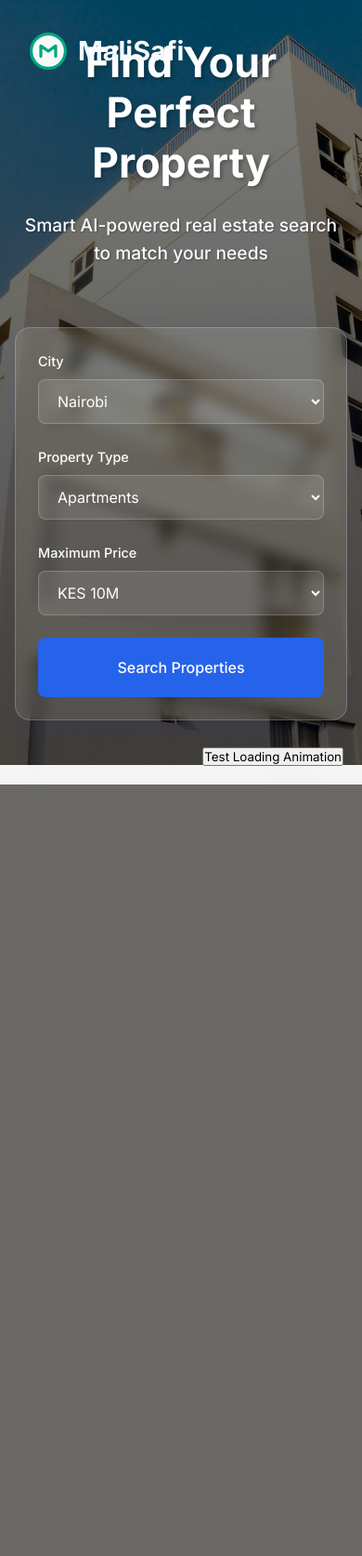
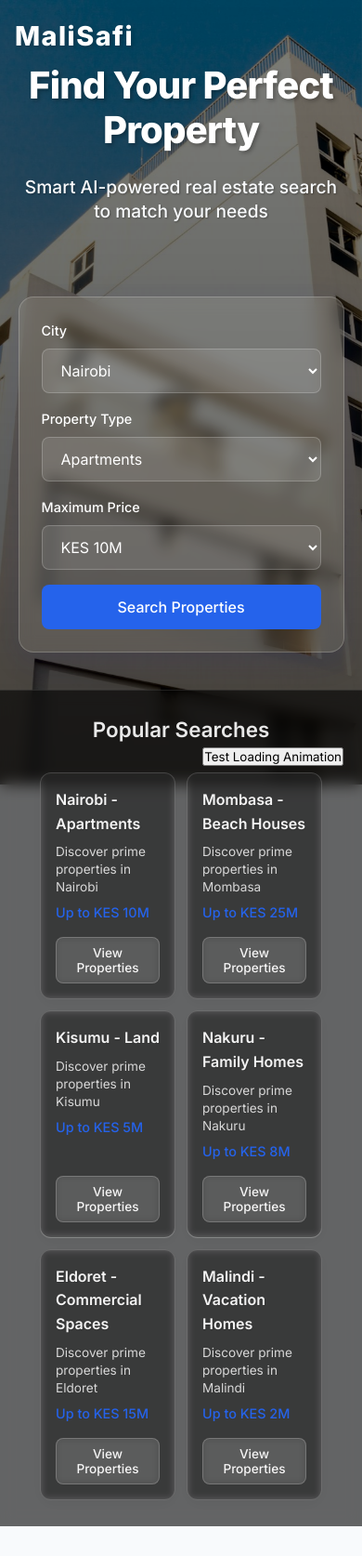
Before and after one commit to fourbic/MaliSafi, a Flask app: page / in a window 390 px wide. Shown: the whole page at 93% size. Before the commit the page ends 844 px from the top, so only its background shows below. Run offline with Flask 3, Linux system fonts and the light colour scheme.

Commit message:
feat: Add MaliSafi logo and enhance UI styling
- Added MaliSafi logo image
- Updated hero section with logo styling
- Enhanced search form UI with improved responsiveness
- Updated run_dev.sh with required dependencies
- Refined real estate agent AI behavior

```diff
--- a/ai_agents/real_estate_agents.py
+++ b/ai_agents/real_estate_agents.py
@@ -101,7 +101,7 @@
     def create_search_task(agent, city, property_type, max_price, urls):
         return Task(
             description=f"Find {property_type} in {city} under {max_price} from: {urls}",
-            expected_output="3-5 relevant properties with key details",
+            expected_output="max of 3 relevant properties with key details",
             agent=agent,
             tools=[ScrapeWebsiteTool()],
             output_json=PropertyData
--- a/static/css/style.css
+++ b/static/css/style.css
@@ -9,6 +9,9 @@
     --glass-border: rgba(255, 255, 255, 0.2);
     --card-shadow: 0 8px 32px 0 rgba(31, 38, 135, 0.15);
     --transition: all 0.3s ease;
+    --container-padding: clamp(1rem, 5vw, 2rem);
+    --hero-title-size: clamp(2.5rem, 8vw, 5rem);
+    --hero-subtitle-size: clamp(1.2rem, 4vw, 1.8rem);
 }
 
 * {
@@ -22,36 +25,39 @@
     background-color: var(--background);
     color: var(--text-color);
     line-height: 1.6;
+    overflow-y: auto;
+    -webkit-overflow-scrolling: touch;
 }
 
 /* Hero Section */
 .hero {
     position: relative;
-    height: 100vh;
+    min-height: 100vh;
+    height: auto;
     width: 100%;
     display: flex;
     flex-direction: column;
     align-items: center;
     justify-content: flex-start;
-    overflow: hidden;
+    overflow: visible;
 }
 
 .hero-image {
-    position: absolute;
+    position: fixed;
     top: 0;
     left: 0;
     width: 100%;
-    height: 100%;
+    height: 100vh;
     object-fit: cover;
     z-index: 1;
 }
 
 .hero-overlay {
-    position: absolute;
+    position: fixed;
     top: 0;
     left: 0;
     width: 100%;
-    height: 100%;
+    height: 100vh;
     background: linear-gradient(rgba(0, 0, 0, 0.5), rgba(0, 0, 0, 0.7));
     z-index: 2;
 }
@@ -60,35 +66,41 @@
     position: relative;
     z-index: 3;
     text-align: center;
-    padding: 2rem;
-    margin-top: 5vh;
+    padding: var(--container-padding);
+    padding-top: clamp(8vh, 12vh, 15vh);
     width: 100%;
     max-width: 1200px;
 }
 
 .hero-content h1 {
-    font-size: 4rem;
+    font-size: var(--hero-title-size);
     font-weight: 800;
     color: #ffffff;
-    margin-bottom: 1.5rem;
+    margin-bottom: clamp(1rem, 3vh, 1.5rem);
     text-shadow: 2px 2px 4px rgba(0, 0, 0, 0.3);
     line-height: 1.2;
+    letter-spacing: -0.02em;
 }
 
 .hero-content p {
-    font-size: 1.5rem;
+    font-size: var(--hero-subtitle-size);
     color: #f8fafc;
     font-weight: 500;
     text-shadow: 1px 1px 2px rgba(0, 0, 0, 0.3);
-    margin-bottom: 2rem;
+    margin-bottom: clamp(2rem, 5vh, 3rem);
+    line-height: 1.4;
+    max-width: 800px;
+    margin-left: auto;
+    margin-right: auto;
 }
 
 /* Container */
 .container {
     max-width: 1200px;
     margin: 0 auto;
-    padding: 0 1rem;
+    padding: 0 var(--container-padding);
     position: relative;
+    z-index: 3;
 }
 
 /* Search Container */
@@ -98,7 +110,7 @@
     width: 100%;
     max-width: 800px;
     margin: 2rem auto;
-    padding: 0 1rem;
+    padding: 0 var(--container-padding);
 }
 
 .search-form {
@@ -107,11 +119,11 @@
     -webkit-backdrop-filter: blur(8px);
     border: 1px solid var(--glass-border);
     border-radius: 1rem;
-    padding: 2rem;
+    padding: clamp(1.5rem, 4vw, 2rem);
     box-shadow: var(--card-shadow);
     display: grid;
     grid-template-columns: repeat(auto-fit, minmax(200px, 1fr));
-    gap: 1.5rem;
+    gap: clamp(1rem, 2vw, 1.5rem);
     align-items: end;
 }
 
@@ -186,39 +198,39 @@
 
 /* Responsive Adjustments */
 @media (max-width: 768px) {
-    .hero-content {
-        margin-top: 3vh;
-        padding: 1rem;
+    .hero {
+        height: auto;
+        min-height: 100vh;
+        padding-bottom: 2rem;
     }
 
-    .hero-content h1 {
-        font-size: 2.8rem;
+    .hero-content {
+        padding-top: clamp(6vh, 8vh, 10vh);
     }
 
-    .hero-content p {
-        font-size: 1.2rem;
-    }
-
-    .search-form {
-        grid-template-columns: 1fr;
-        padding: 1.5rem;
+    .hero-logo {
+        position: relative;
+        margin-bottom: 2rem;
     }
 
     .search-container {
-        padding: 0 1rem;
         margin: 1rem auto;
     }
 
-    .btn-primary {
-        margin-top: 1rem;
-    }
-
     .popular-searches {
-        padding: 2rem 1rem;
+        margin-top: 0;
+        padding-top: 2rem;
+        min-height: auto;
     }
 
     .card-grid {
-        grid-template-columns: 1fr;
+        grid-template-columns: repeat(auto-fit, minmax(250px, 1fr));
+        gap: 1rem;
+        padding: 0.5rem;
+    }
+
+    .search-card {
+        min-height: 150px;
     }
 }
 
@@ -254,14 +266,48 @@
 .logo {
     display: flex;
     align-items: center;
-    font-size: 1.8rem;
-    font-weight: 800;
-    color: #f8fafc;
+    gap: 0.5rem;
+    z-index: 10;
 }
 
-.logo img {
-    height: 2.5rem;
-    margin-right: 0.75rem;
+.logo-image {
+    height: 50px;
+    width: auto;
+}
+
+.logo-text {
+    font-size: 2rem;
+    font-weight: 800;
+    color: #ffffff;
+    text-shadow: 2px 2px 4px rgba(0, 0, 0, 0.2);
+    letter-spacing: 0.05em;
+}
+
+.hero-logo {
+    position: absolute;
+    top: clamp(1rem, 3vw, 2rem);
+    left: clamp(1rem, 3vw, 2rem);
+    display: flex;
+    align-items: center;
+    gap: clamp(0.5rem, 2vw, 1rem);
+    z-index: 10;
+}
+
+.hero-logo .logo-image {
+    height: clamp(40px, 8vw, 60px);
+    width: auto;
+}
+
+.hero-logo .logo-text {
+    font-size: clamp(1.8rem, 4vw, 2.4rem);
+}
+
+.tagline {
+    font-size: clamp(0.9rem, 2vw, 1.2rem);
+    color: #ffffff;
+    margin-top: 0.25rem;
+    font-weight: 500;
+    text-shadow: 1px 1px 2px rgba(0, 0, 0, 0.2);
 }
 
 nav {
@@ -326,73 +372,181 @@
 .popular-searches {
     position: relative;
     z-index: 4;
-    padding: 4rem 2rem;
-    background: rgba(255, 255, 255, 0.95);
-    margin-top: 2rem;
-    backdrop-filter: blur(10px);
-    -webkit-backdrop-filter: blur(10px);
+    padding: clamp(1.5rem, 3vw, 2.5rem) var(--container-padding);
+    background: rgba(0, 0, 0, 0.6);
+    margin-top: 1.5rem;
+    backdrop-filter: blur(8px);
+    -webkit-backdrop-filter: blur(8px);
+    border-top: 1px solid rgba(255, 255, 255, 0.1);
+    min-height: 50vh;
 }
 
 .popular-searches h2 {
     text-align: center;
-    margin-bottom: 2rem;
-    color: var(--primary-color);
-    font-size: 2.2rem;
-    font-weight: 700;
+    margin-bottom: clamp(1.5rem, 3vw, 2rem);
+    color: rgba(255, 255, 255, 0.9);
+    font-size: clamp(1.4rem, 3vw, 1.8rem);
+    font-weight: 600;
+    text-shadow: 1px 1px 2px rgba(0, 0, 0, 0.1);
 }
 
 .card-grid {
     display: grid;
-    grid-template-columns: repeat(auto-fill, minmax(280px, 1fr));
-    gap: 1.5rem;
-    max-width: 1200px;
+    grid-template-columns: repeat(auto-fit, minmax(220px, 1fr));
+    gap: clamp(0.75rem, 2vw, 1.25rem);
+    max-width: 1000px;
     margin: 0 auto;
+    padding: 0.25rem;
 }
 
 .search-card {
-    background: white;
-    border-radius: 1rem;
-    padding: 1.5rem;
-    box-shadow: 0 4px 6px rgba(0, 0, 0, 0.05);
-    transition: all 0.3s ease;
-    border: 1px solid rgba(0, 0, 0, 0.05);
+    background: rgba(255, 255, 255, 0.08);
+    backdrop-filter: blur(4px);
+    -webkit-backdrop-filter: blur(4px);
+    border: 1px solid rgba(255, 255, 255, 0.15);
+    border-radius: 0.75rem;
+    padding: clamp(1rem, 2vw, 1.5rem);
+    box-shadow: 0 4px 16px rgba(0, 0, 0, 0.05);
+    transition: all 0.4s cubic-bezier(0.175, 0.885, 0.32, 1.275);
+    transform-origin: center;
+    overflow: hidden;
+    position: relative;
+    display: flex;
+    flex-direction: column;
+    height: auto;
+    min-height: 180px;
 }
 
-.search-card:hover {
-    transform: translateY(-5px);
-    box-shadow: 0 12px 20px rgba(0, 0, 0, 0.1);
+.search-card::before {
+    content: '';
+    position: absolute;
+    top: 0;
+    left: 0;
+    right: 0;
+    bottom: 0;
+    background: linear-gradient(
+        45deg,
+        rgba(37, 99, 235, 0.05) 0%,
+        rgba(255, 255, 255, 0.05) 100%
+    );
+    z-index: -1;
+    transition: opacity 0.3s ease;
+    opacity: 0;
+}
+
+.search-card:hover::before {
+    opacity: 1;
 }
 
 .search-card h3 {
-    font-size: 1.2rem;
-    margin-bottom: 0.75rem;
-    color: var(--primary-color);
+    font-size: clamp(1rem, 2vw, 1.2rem);
+    margin-bottom: 0.5rem;
+    color: rgba(255, 255, 255, 0.95);
     font-weight: 600;
+    text-shadow: 1px 1px 1px rgba(0, 0, 0, 0.1);
 }
 
 .search-card p {
-    font-size: 1rem;
+    font-size: clamp(0.85rem, 1.5vw, 0.95rem);
+    margin-bottom: 0.5rem;
+    color: rgba(255, 255, 255, 0.8);
+    line-height: 1.4;
+}
+
+.search-card p:last-of-type {
+    font-size: clamp(0.9rem, 1.5vw, 1rem);
+    color: rgba(255, 255, 255, 0.9);
+    font-weight: 500;
     margin-bottom: 1rem;
-    color: var(--text-color);
-    line-height: 1.5;
+}
+
+.search-card form {
+    margin-top: auto;
 }
 
 .search-card button {
-    background-color: var(--primary-color);
-    color: white;
-    border: none;
-    padding: 0.75rem 1rem;
+    background: rgba(255, 255, 255, 0.1);
+    color: rgba(255, 255, 255, 0.95);
+    border: 1px solid rgba(255, 255, 255, 0.2);
+    padding: 0.6rem 1rem;
     border-radius: 0.5rem;
-    font-size: 1rem;
+    font-size: clamp(0.85rem, 1.5vw, 0.95rem);
     font-weight: 500;
     width: 100%;
     cursor: pointer;
-    transition: all 0.3s ease;
+    transition: all 0.3s cubic-bezier(0.4, 0, 0.2, 1);
+    backdrop-filter: blur(4px);
+    -webkit-backdrop-filter: blur(4px);
+    margin-top: auto;
+    position: relative;
+    overflow: hidden;
 }
 
 .search-card button:hover {
-    background-color: var(--secondary-color);
+    background: var(--primary-color);
     transform: translateY(-2px);
+    box-shadow: 0 4px 15px rgba(37, 99, 235, 0.35),
+                0 0 0 2px rgba(37, 99, 235, 0.2);
+    border-color: var(--primary-color);
+}
+
+.search-card button::before {
+    content: '';
+    position: absolute;
+    top: 50%;
+    left: 50%;
+    width: 120%;
+    height: 120%;
+    background: radial-gradient(circle, rgba(37, 99, 235, 0.3) 0%, transparent 70%);
+    transform: translate(-50%, -50%) scale(0);
+    transition: transform 0.5s ease;
+    pointer-events: none;
+}
+
+.search-card button:hover::before {
+    transform: translate(-50%, -50%) scale(1);
+}
+
+/* Enhanced Responsive Breakpoints */
+@media (max-width: 480px) {
+    .card-grid {
+        grid-template-columns: repeat(2, 1fr);
+        gap: 0.75rem;
+    }
+
+    .search-card {
+        min-height: 160px;
+        padding: 1rem;
+    }
+
+    .search-card button {
+        padding: 0.5rem 0.75rem;
+    }
+}
+
+@media (min-width: 481px) and (max-width: 768px) {
+    .card-grid {
+        grid-template-columns: repeat(auto-fit, minmax(180px, 1fr));
+        gap: 1rem;
+    }
+
+    .search-card {
+        min-height: 170px;
+    }
+}
+
+@media (min-width: 769px) and (max-width: 1024px) {
+    .card-grid {
+        grid-template-columns: repeat(auto-fit, minmax(200px, 1fr));
+        gap: 1.25rem;
+    }
+}
+
+@media (min-width: 1025px) {
+    .card-grid {
+        grid-template-columns: repeat(auto-fit, minmax(220px, 1fr));
+        gap: 1.25rem;
+    }
 }
 
 .results-page {
@@ -921,3 +1075,20 @@
         grid-template-columns: 1fr;
     }
 }
+
+/* Main Content Wrapper */
+.main-content {
+    position: relative;
+    z-index: 3;
+    width: 100%;
+    background: linear-gradient(
+        to bottom,
+        transparent,
+        rgba(0, 0, 0, 0.7)
+    );
+}
+
+/* Smooth Scrolling */
+html {
+    scroll-behavior: smooth;
+}
--- a/templates/index.html
+++ b/templates/index.html
@@ -5,7 +5,8 @@
     <meta name="viewport" content="width=device-width, initial-scale=1.0">
     <title>MaliSafi - Smart Real Estate Search</title>
     <link rel="stylesheet" href="{{ url_for('static', filename='css/style.css') }}">
-    <link href="https://fonts.googleapis.com/css2?family=Inter:wght@400;500;600;700&display=swap" rel="stylesheet">
+    <link href="https://fonts.googleapis.com/css2?family=Inter:wght@400;500;600;700;800&display=swap" rel="stylesheet">
+    <link rel="icon" href="{{ url_for('static', filename='img/favicon.ico') }}" type="image/x-icon">
 </head>
 <body>
     <!-- Hero Section -->
@@ -13,10 +14,11 @@
         <img src="{{ url_for('static', filename='img/malisafi_hero_bg.jpg') }}" alt="Modern Apartment Building" class="hero-image">
         <div class="hero-overlay"></div>
 
-        <!-- Logo -->
-        <div class="logo" style="position: absolute; top: 2rem; left: 2rem; z-index: 10;">
-            <img src="{{ url_for('static', filename='img/logo.svg') }}" alt="MaliSafi">
-            <span>MaliSafi</span>
+        <!-- Hero Logo -->
+        <div class="hero-logo">
+            <div>
+                <div class="logo-text">MaliSafi</div>
+            </div>
         </div>
 
         <!-- Hero Content -->
```
Also changed, not shown: static/img/malisafi_logo.png (added), 1 other file.
